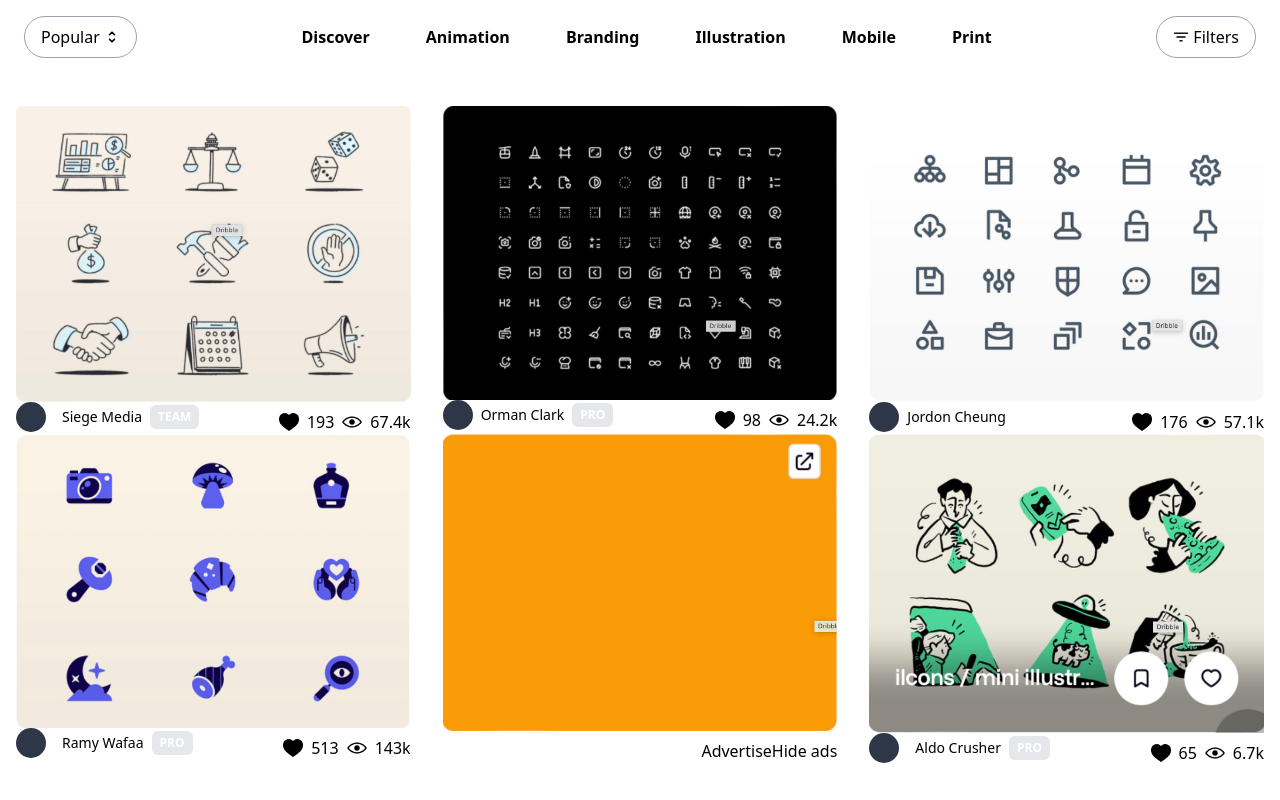
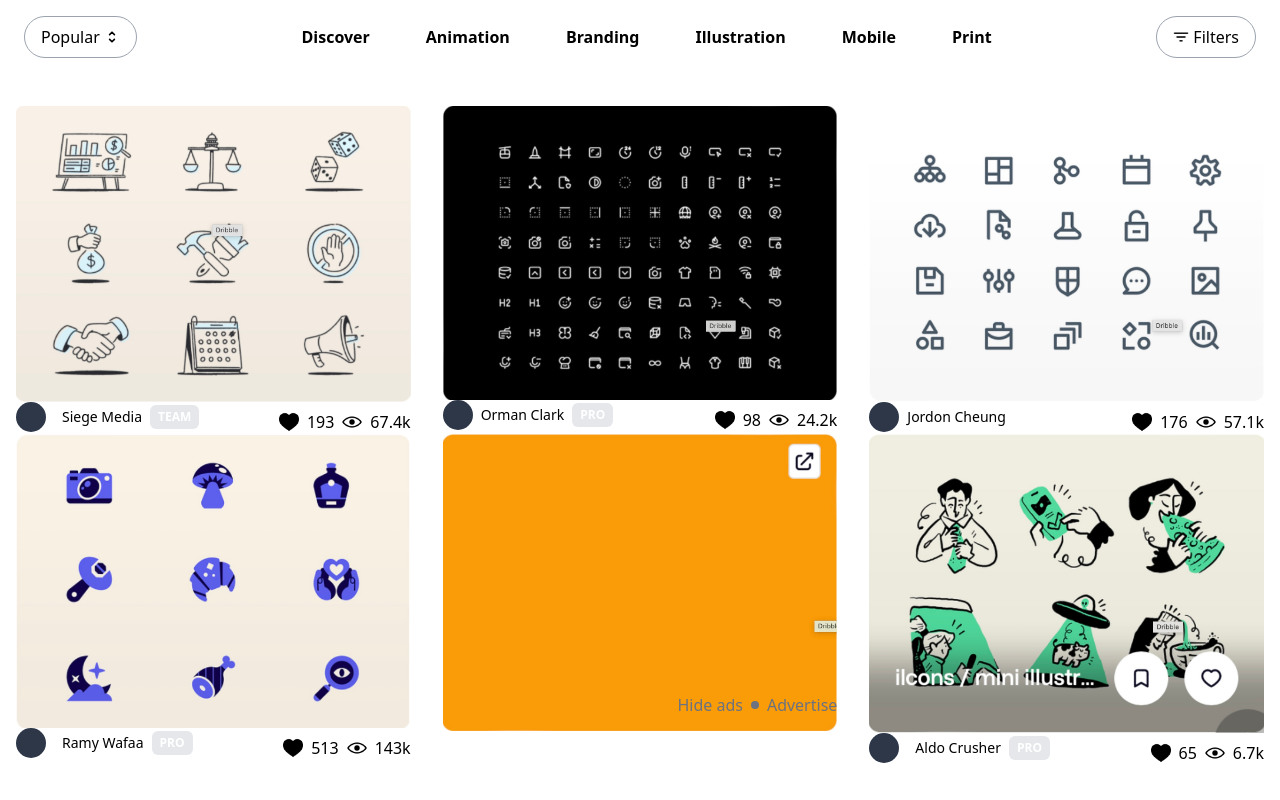
Before and after one commit to allysontishler/mi449-c7-tailwind, a website: page index.html in a window 1280 px wide. Drawn offline with nearby package versions, Linux system fonts and the light colour scheme.

Commit message:
mini-circle-ads

```diff
--- a/index.html
+++ b/index.html
@@ -128,11 +128,12 @@
         <!-- Image 5 -->
         <div class="relative">
           <img src="images/image5.jpeg" alt="Image 5">
-          <div class="absolute bottom--4 right-0 likes-views">
-              <p>Advertise</p>
-              <p>Hide ads</p>
+          <div class="absolute bottom-4 right-0 likes-views flex items-center">
+              <p class="text-gray-500">Hide ads</p>
+              <div class="h-2 w-2 bg-gray-500 rounded-full mx-2"></div> <!-- Mini circle divider -->
+              <p class="text-gray-500">Advertise</p>
           </div>
-        </div>
+      </div>
 
         <!-- Image 6 -->
         <div class="relative">
```
